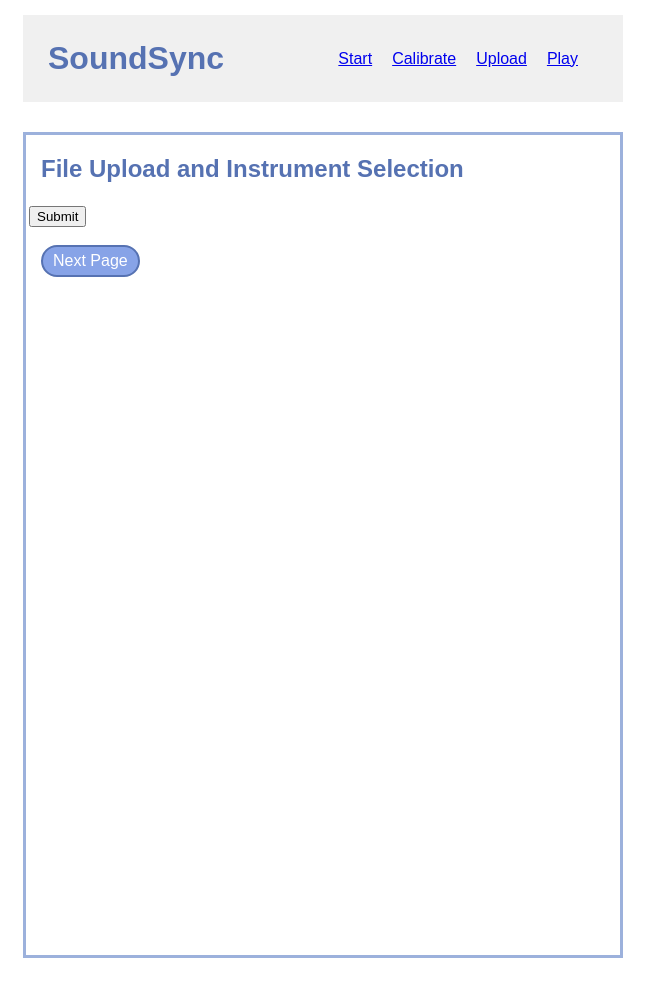
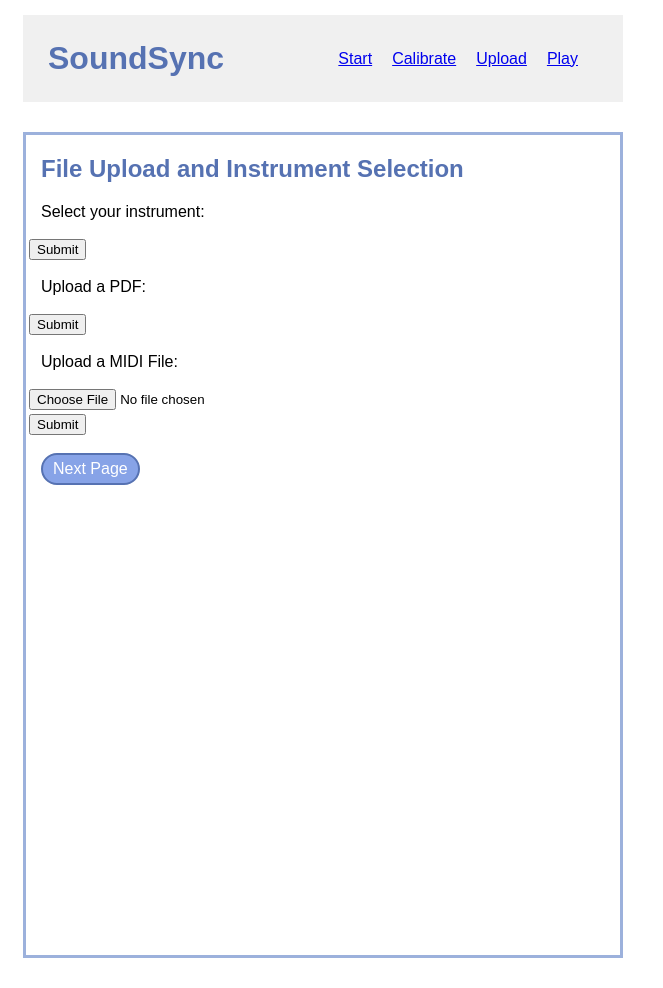
Before and after one commit to sanjana-shriram/SoundSync_Frontend, a Django app: page /app/upload-midi in a window 1280 px wide. Shown: the whole page, without its empty margins (0-663 px from the left). Run offline with Django 4.2, Linux system fonts and the light colour scheme.

Commit message:
sorta working upload page

```diff
--- a/app/forms.py
+++ b/app/forms.py
@@ -1,13 +1,22 @@
 from django import forms
-from app.models import PDF
+from app.models import PDF, Midi, Instrument
 
 MAX_UPLOAD_SIZE = 2500000
+
+
+class InstrumentForm(forms.ModelForm):
+    class Meta:
+        model = Instrument
+        fields = ('instrument', )
+
+    def clean_instrument(self):
+        instrument = self.cleaned_data['instrument']
+        return instrument
 
 
 class PDFForm(forms.ModelForm):
     class Meta:
         model = PDF
-        # fields = ('pdf', 'text')
         fields = ('pdf', )
 
     def clean_pdf(self):
@@ -20,3 +29,22 @@
             raise forms.ValidationError(
                 'File too big (max size is {0} bytes)'.format(MAX_UPLOAD_SIZE))
         return pdf
+
+
+class MidiForm(forms.ModelForm):
+    class Meta:
+        model = Midi
+        fields = ('midi', )
+
+    def clean_midi(self):
+        midi = self.cleaned_data['midi']
+        if not midi or not hasattr(midi, 'content_type'):
+            raise forms.ValidationError('You must upload a MIDI file')
+        # Check if the file has a .midi or .mid extension
+        if not (midi.name.endswith('.midi') or midi.name.endswith('.mid')):
+            raise forms.ValidationError(
+                'File is not a MIDI file. You must upload a MIDI file!')
+        if midi.size > MAX_UPLOAD_SIZE:
+            raise forms.ValidationError(
+                'File too big (max size is {0} bytes)'.format(MAX_UPLOAD_SIZE))
+        return midi
--- a/app/models.py
+++ b/app/models.py
@@ -4,12 +4,34 @@
 
 class PDF(models.Model):
     text = models.CharField(max_length=200)
-
     pdf = models.FileField(blank=True)
     content_type = models.CharField(max_length=50)
 
     def __str__(self):
         return 'id=' + str(self.id) + ',text="' + self.text + '"'
 
- # user = models.ForeignKey(User, default=None, on_delete=models.PROTECT)
-# ip_addr = models.GenericIPAddressField()
+
+class Midi(models.Model):
+    text = models.CharField(max_length=200)
+    midi = models.FileField(blank=True)
+    content_type = models.CharField(max_length=50)
+
+    def __str__(self):
+        return 'id=' + str(self.id) + ',text="' + self.text + '"'
+
+
+class Instrument(models.Model):
+
+    ORCHESTRA_INSTRUMENT_CHOICES = [
+        ('violin', 'Violin'),
+        ('viola', 'Viola'),
+        ('cello', 'Cello'),
+        ('flute', 'Flute'),
+        ('clarinet', 'Clarinet'),
+        ('oboe', 'Oboe'),
+    ]
+
+    text = models.CharField(max_length=200)
+    instrument = models.CharField(
+        max_length=50, choices=ORCHESTRA_INSTRUMENT_CHOICES)
+    content_type = models.CharField(max_length=50)
--- a/app/urls.py
+++ b/app/urls.py
@@ -9,8 +9,7 @@
     path('calibrate', views.calibrate_action, name='calibrate'),
     path('upload', views.upload_action, name='upload'),
     path('play', views.play_action, name='play'),
+    path('choose-instrument', views.choose_instrument, name='choose-instrument'),
     path('upload-music', views.upload_music, name='upload-music'),
     path('upload-midi', views.upload_midi, name='upload-midi'),
-
-
 ]
--- a/app/views.py
+++ b/app/views.py
@@ -2,8 +2,8 @@
 from django.shortcuts import render, redirect
 from django.urls import reverse
 import os
-from app.models import PDF
-from app.forms import PDFForm
+from app.models import PDF, Midi, Instrument
+from app.forms import PDFForm, MidiForm, InstrumentForm
 
 
 def home(request):
@@ -31,6 +31,22 @@
     return render(request, 'play.html', context)
 
 
+def choose_instrument(request):
+    if request.method == 'POST':
+        form = InstrumentForm(request.POST, request.FILES)
+        if form.is_valid():
+            instrument = form.cleaned_data['instrument']
+            # Save the uploaded PDF file to a specific folder
+            output_folder = os.path.join(os.path.dirname(
+                os.path.abspath(__file__)),  'outputs')
+            with open(os.path.join(output_folder, instrument), 'wb+') as destination:
+                destination.write(instrument)
+            return render(request, 'upload.html', {'form': form})
+    else:
+        form = InstrumentForm()
+    return render(request, 'upload.html', {'form': form})
+
+
 def upload_music(request):
     if request.method == 'POST':
         form = PDFForm(request.POST, request.FILES)
@@ -43,14 +59,25 @@
                 for chunk in pdf_file.chunks():
                     destination.write(chunk)
 
-            return render(request, 'upload.html', {'form': form})
+            return render(request, 'upload.html', {'pdfForm': form})
     else:
         form = PDFForm()
-    return render(request, 'upload.html', {'form': form})
+    return render(request, 'upload.html', {'pdfForm': form})
 
 
 def upload_midi(request):
     if request.method == 'POST':
-        print("request method was post yoi")
-    context = {}
-    return render(request, 'upload.html', context)
+        form = MidiForm(request.POST, request.FILES)
+        if form.is_valid():
+            midi_file = form.cleaned_data['midi']
+            # Save the uploaded MIDI file to a specific folder
+            output_folder = os.path.join(os.path.dirname(
+                os.path.abspath(__file__)),  'outputs')
+            with open(os.path.join(output_folder, midi_file.name), 'wb+') as destination:
+                for chunk in midi_file.chunks():
+                    destination.write(chunk)
+
+            return render(request, 'upload.html', {'midiForm': form})
+    else:
+        form = MidiForm()
+    return render(request, 'upload.html', {'midiForm': form})
--- a/web_project/templates/play.html
+++ b/web_project/templates/play.html
@@ -8,12 +8,12 @@
 </head>
 <body>
   <div class="box">
-
+    <!-- code to find pdf file in outputs -->
     <embed
-      src="../static/demo.pdf"
+      src="../../app/outputs/Alignment Test Multiple Page.pdf"
       type="application/pdf"
       accept="application/pdf"
-      height="820px"
+      height="800px"
       frameBorder="0"
       scrolling="auto"
       height="100%"
--- a/web_project/templates/upload.html
+++ b/web_project/templates/upload.html
@@ -16,14 +16,60 @@
 
     <form
       enctype="multipart/form-data"
+      action="{% url 'choose-instrument' %}"
+      method="post"
+      class="add-form"
+    >
+      <div>Select your instrument:</div>
+      <table>
+        {% for field in form.visible_fields %}
+        <tr>
+          <td>{{field}}</td>
+          <td class="error">
+            {% for error in field.errors %} {{error}} {% endfor %}
+          </td>
+        </tr>
+        {% endfor %}
+        <tr>
+          <td colspan="3"><input type="submit" value="Submit" /></td>
+        </tr>
+      </table>
+      {% csrf_token %}
+    </form>
+
+    <form
+      enctype="multipart/form-data"
       action="{% url 'upload-music' %}"
       method="post"
       class="add-form"
     >
+      <div>Upload a PDF:</div>
       <table>
-        {% for field in form.visible_fields %}
+        {% for field in pdfForm.visible_fields %}
         <tr>
-          <td>{{field.label_tag}}</td>
+          <td>{{field}}</td>
+          <td class="error">
+            {% for error in field.errors %} {{error}} {% endfor %}
+          </td>
+        </tr>
+        {% endfor %}
+        <tr>
+          <td colspan="3"><input type="submit" value="Submit" /></td>
+        </tr>
+      </table>
+      {% csrf_token %}
+    </form>
+
+    <form
+      enctype="multipart/form-data"
+      action="{% url 'upload-midi' %}"
+      method="post"
+      class="add-form"
+    >
+      <div>Upload a MIDI File:</div>
+      <table>
+        {% for field in midiForm.visible_fields %}
+        <tr>
           <td>{{field}}</td>
           <td class="error">
             {% for error in field.errors %} {{error}} {% endfor %}
```
Also changed, not shown: 5 other files.
